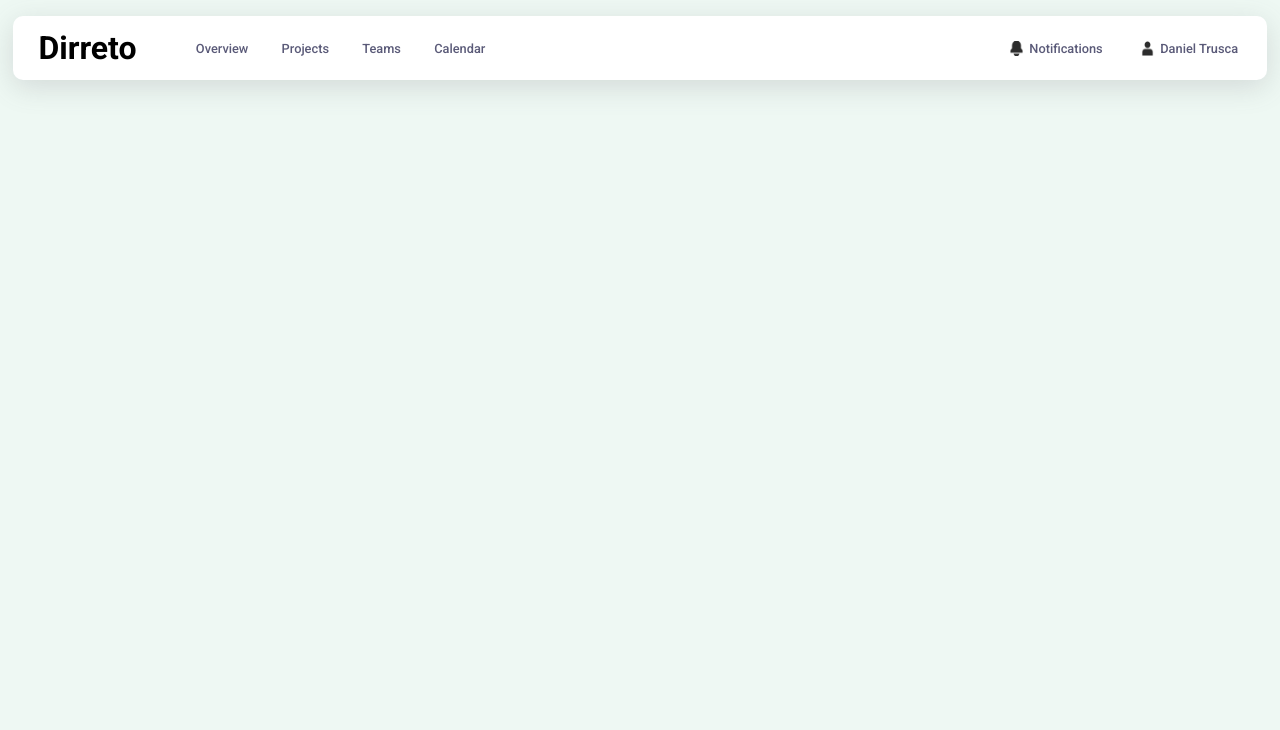
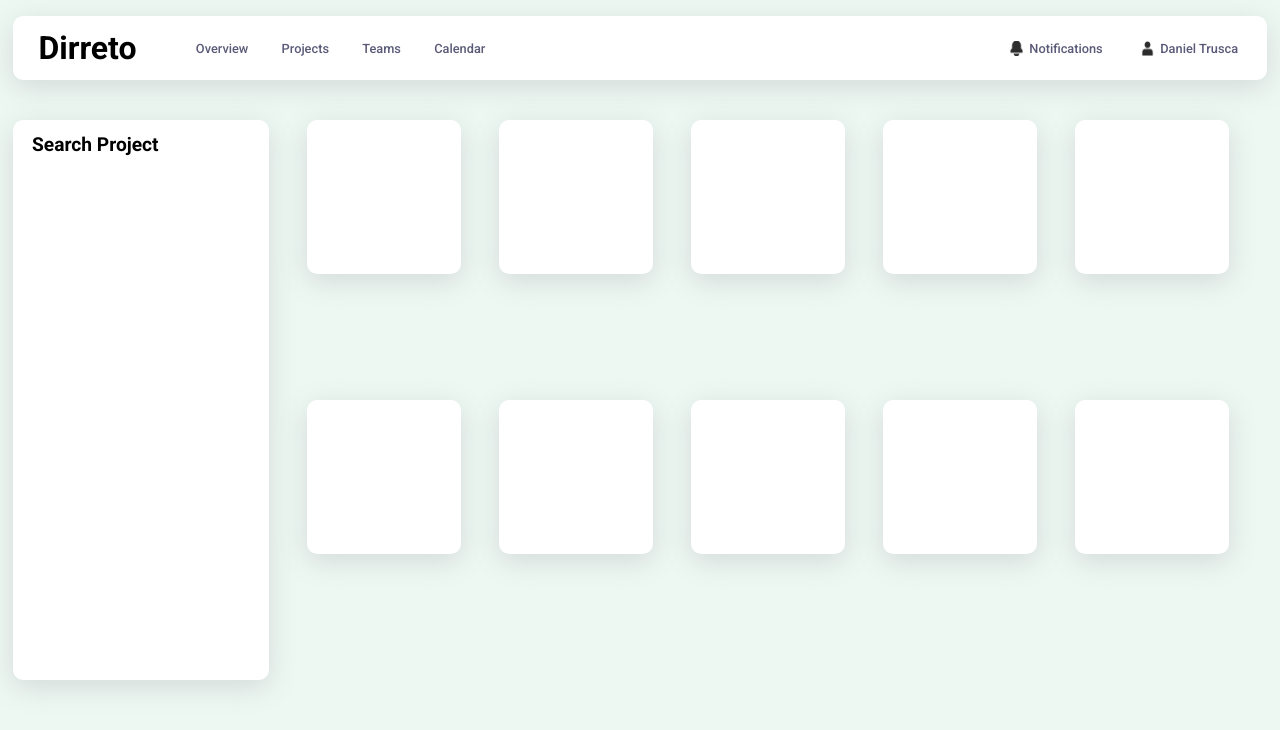
Before and after one commit to DanielT-Dev/DirretoV1, a React (Vite) app in the folder Dirreto/: page /home in a window 1280 px wide. Shown: the top 730 px of the page. Built offline with nearby package versions, Linux system fonts and the light colour scheme.

Commit message:
Updated Projects tab.

```diff
--- a/Dirreto/src/components/Home.jsx
+++ b/Dirreto/src/components/Home.jsx
@@ -3,11 +3,13 @@ import React from 'react'
 import "../styles/Home.css"
 
 import Navigation2 from './Navigation2'
+import Projects from './Projects'
 
 const Home = () => {
   return (
     <div className="home_container">
         <Navigation2/>
+        <Projects/>
     </div>
   )
 }
--- /dev/null
+++ b/Dirreto/src/components/Projects.jsx
@@ -0,0 +1,47 @@
+import React from 'react'
+
+const Projects = () => {
+  return (
+    <div>
+        <div className="projects_container">
+            <h1>
+                Search Project
+            </h1>
+        </div>
+        <div className="list_container">
+            <div className="project">
+
+            </div>
+            <div className="project">
+
+            </div>
+            <div className="project">
+
+            </div>
+            <div className="project">
+
+            </div>
+            <div className="project">
+
+            </div>
+            <div className="project">
+
+            </div>
+            <div className="project">
+
+            </div>
+            <div className="project">
+
+            </div>
+            <div className="project">
+
+            </div>
+            <div className="project">
+
+            </div>
+        </div>
+    </div>
+  )
+}
+
+export default Projects
--- a/Dirreto/src/styles/Home.css
+++ b/Dirreto/src/styles/Home.css
@@ -38,4 +38,40 @@
     {
         background-color: rgb(170, 255, 180);
     }
+    .projects_container
+    {
+        position: absolute;
+        left: 1vw;
+        top: 15vh;
+        width: 20vw;
+        height:70vh;
+        background-color: white;
+        border-radius: 10px;
+        box-shadow: rgba(100, 100, 111, 0.2) 0px 7px 29px 0px;
+    }
+    .projects_container h1
+    {
+        padding-left: 1.5vw;
+        text-align: left;
+        font-size: 1.5vw;
+    }
+    .list_container
+    {
+        display: grid;
+        grid-template-columns: auto auto auto auto auto;
+        position: absolute;
+        left: 24vw;
+        top: 15vh;
+        width: 75vw;
+        height:70vh;
+        border-radius: 10px;
+    }
+    .project
+    {
+        width: 12vw;
+        height: 12vw;
+        background-color: white;
+        border-radius: 10px;
+        box-shadow: rgba(100, 100, 111, 0.2) 0px 7px 29px 0px;
+    }
 }
```
